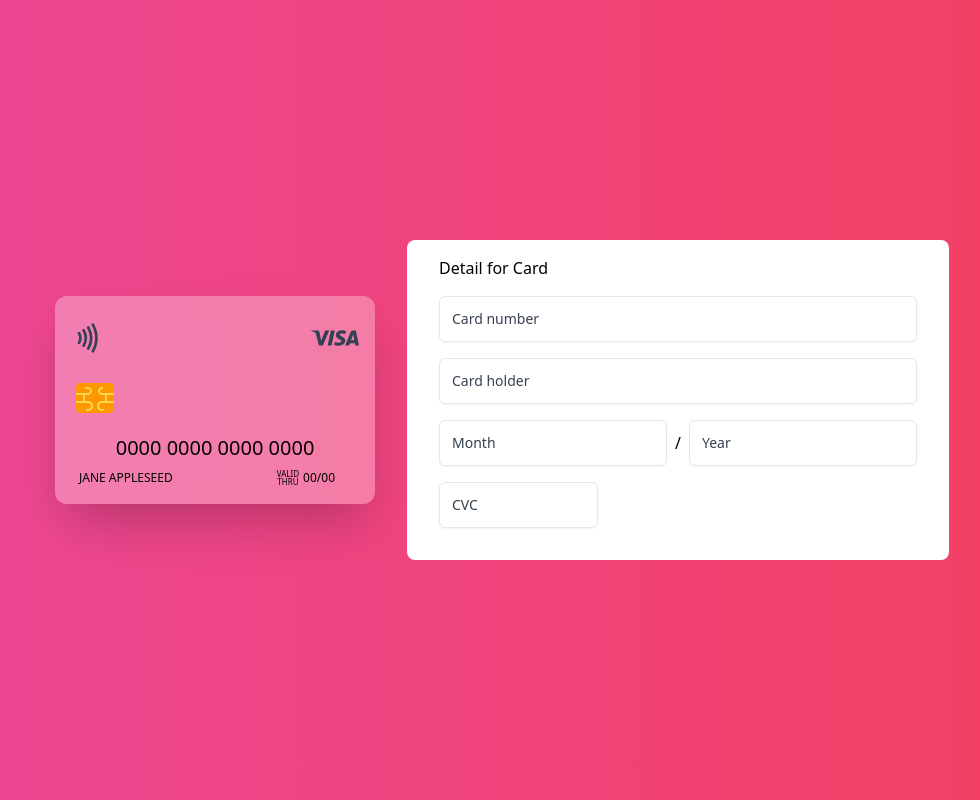
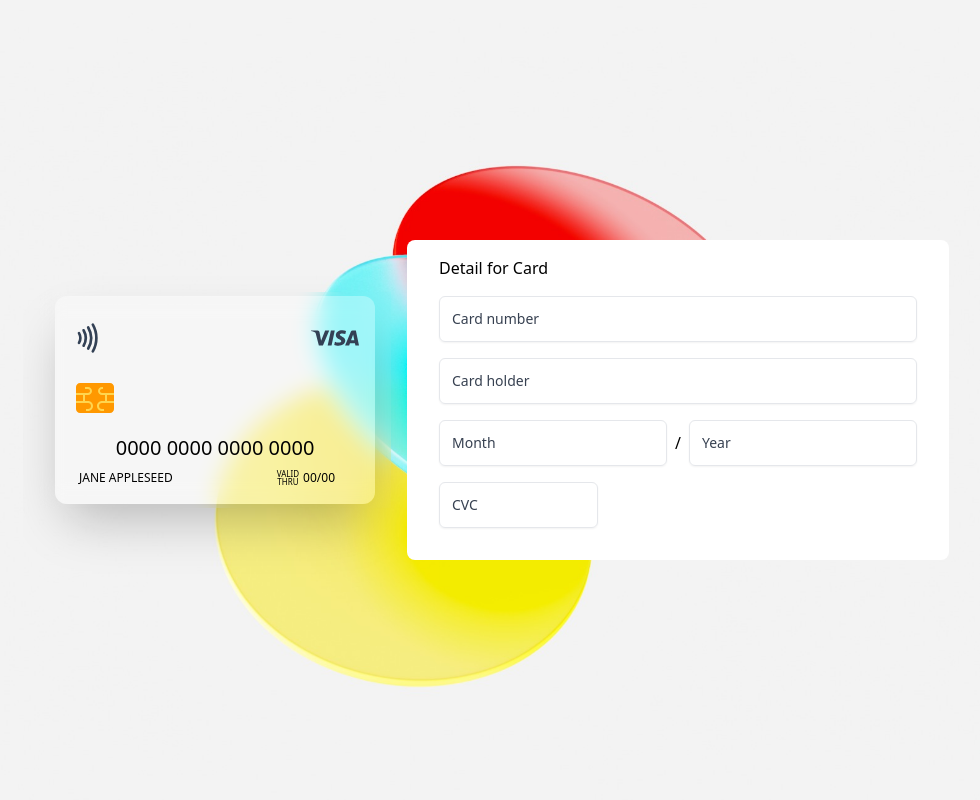
Before and after one commit to wasawin/React-Credit-Card, a React (Vite) app: page / in a window 1280 px wide. Shown: the whole page, without its empty margins (154-1134 px from the left). Built offline with nearby package versions, Linux system fonts and the light colour scheme.

Commit message:
add image class on tailwind

```diff
--- a/src/App.tsx
+++ b/src/App.tsx
@@ -6,12 +6,10 @@ import { CardContext } from './context/CardContext';
 
 function App() {
   const { isFrontVisible } = useContext(CardContext);
-  const imageurl =
-    'https://images.unsplash.com/photo-1666693038485-b3a060067809?q=80&w=2070&auto=format&fit=crop&ixlib=rb-4.0.3&ixid=M3wxMjA3fDB8MHxwaG90by1wYWdlfHx8fGVufDB8fHx8fA%3D%3D';
   return (
     <>
       <main
-        className={`flex justify-center items-center max-lg:flex-col min-h-screen w-full p-2 md:p-24 bg-gradient-to-r from-pink-500 to-rose-500 bg-[url(${imageurl})] bg-cover bg-center bg-no-repeat`}
+        className={`flex justify-center items-center max-lg:flex-col min-h-screen w-full p-2 md:p-24 bg-hero bg-cover bg-center bg-no-repeat`}
       >
         <div className="p-4 rounded-xl w-full md:w-96 h-96 group [perspective:1000px] overflow-hidden">
           <article
--- a/src/components/CardFront.tsx
+++ b/src/components/CardFront.tsx
@@ -1,4 +1,4 @@
-import React, { useContext } from 'react';
+import { useContext } from 'react';
 import { FcSimCardChip } from 'react-icons/fc';
 import { LuNfc } from 'react-icons/lu';
 import { SiVisa } from 'react-icons/si';
--- a/tailwind.config.js
+++ b/tailwind.config.js
@@ -2,7 +2,11 @@
 export default {
   content: ['./index.html', './src/**/*.{js,ts,jsx,tsx}'],
   theme: {
-    extend: {},
+    extend: {
+      backgroundImage: {
+        hero: "url('./assets/bg_card.jpg')",
+      },
+    },
   },
   plugins: [],
 };
```
Also changed, not shown: src/assets/bg_card.jpg (added), 1 other file (tests, documents, lock files or other folders).
